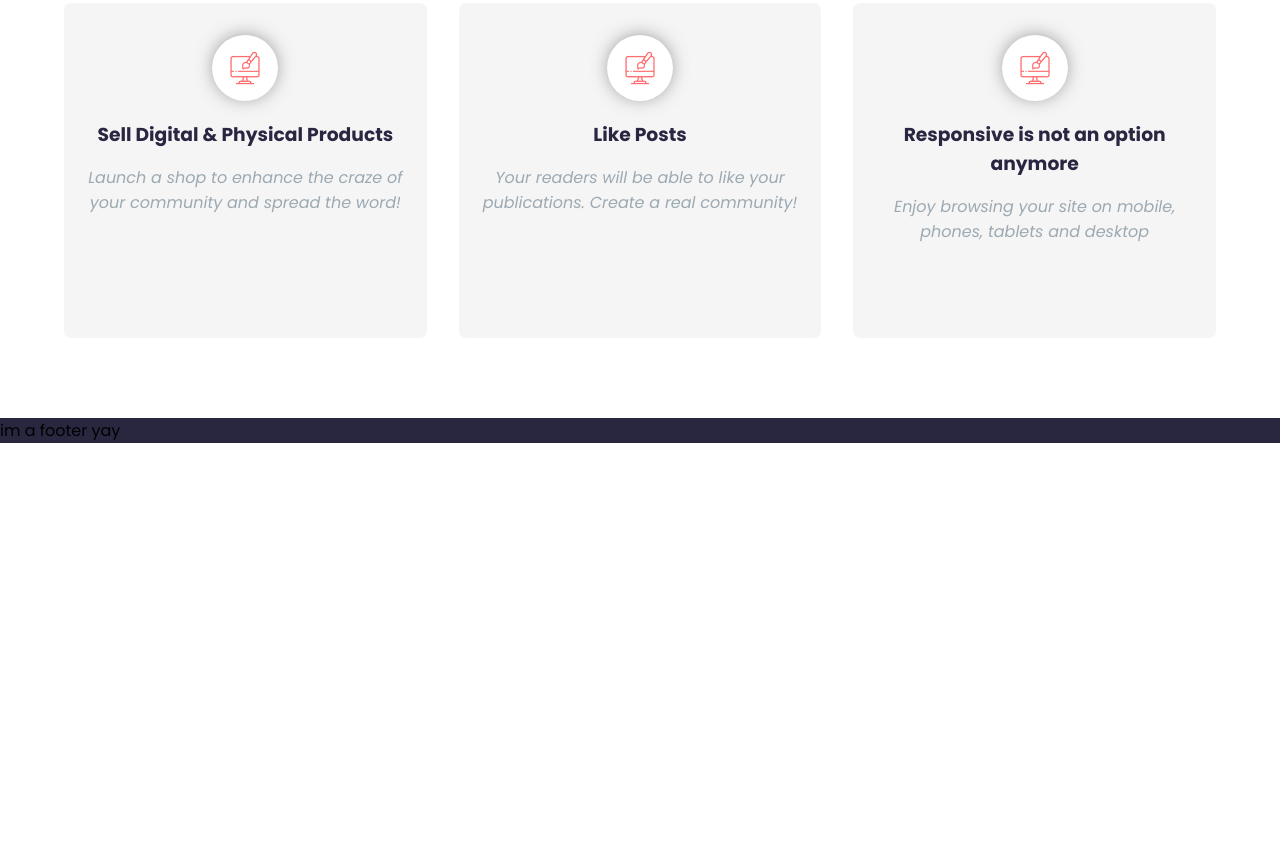
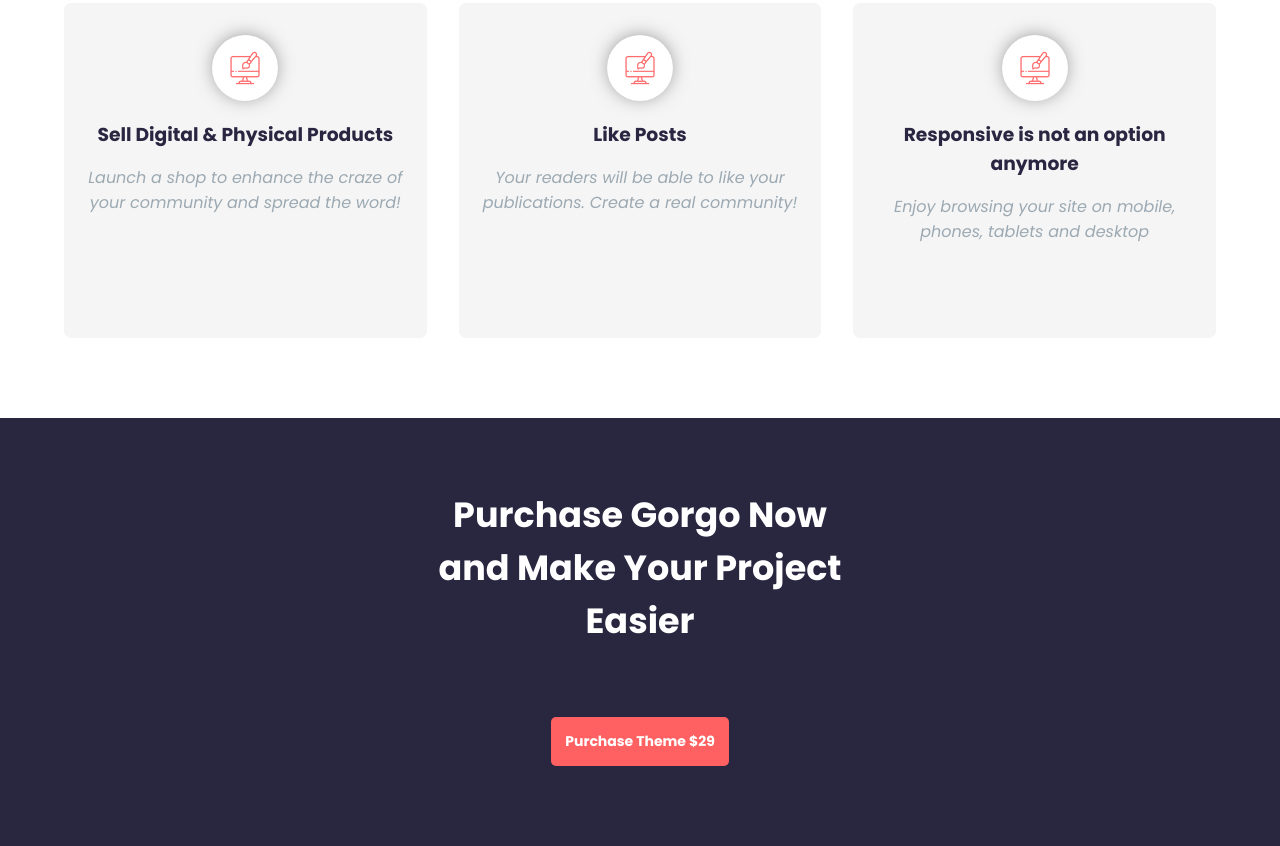
Before and after one commit to Nahin27/gorgo, a plain HTML site: page index.html in a window 1280 px wide. Shown: the part 1918-2764 px from the top of the page. Before the commit the page ends 2361 px from the top, so only its background shows below. Drawn offline with Linux system fonts and the light colour scheme.

Commit message:
Added Footer. Finished

```diff
--- a/css/style.css
+++ b/css/style.css
@@ -49,7 +49,7 @@ header {
   padding-right: 4em;
 }
 
-#right a {
+.purchase-btn {
   background-color: #FF6162;
   padding: 1em;
   border-radius: 5px;
@@ -188,5 +188,20 @@ header {
 
 /* Footer css */
 footer {
+  display: flex;
+  flex-direction: column;
+  justify-content: center;
+  align-items: center;
   background-color: #292640;
+  padding-bottom: 5em;
 }
+
+footer p {
+  font-size: 35px;
+  color: white;
+  font-weight: bold;
+  padding: 2em;
+}
+
+footer a {
+}
--- a/index.html
+++ b/index.html
@@ -30,7 +30,7 @@
     </section>
     <!-- Right area -->
     <section id="right">
-      <a href="">Purchase Theme $29</a>
+      <a href="" class="purchase-btn">Purchase Theme $29</a>
     </section>
   </header>
   <!-- Header ends -->
@@ -104,7 +104,8 @@
   <!-- Main Ends -->
   <!-- Footer Starts -->
   <footer id="footer">
-    im a footer yay
+    <p>Purchase Gorgo Now<br>and Make Your Project<br>Easier</p>
+    <a href="#" class="purchase-btn">Purchase Theme $29</a>
   </footer>
 </body>
 </html>
```
